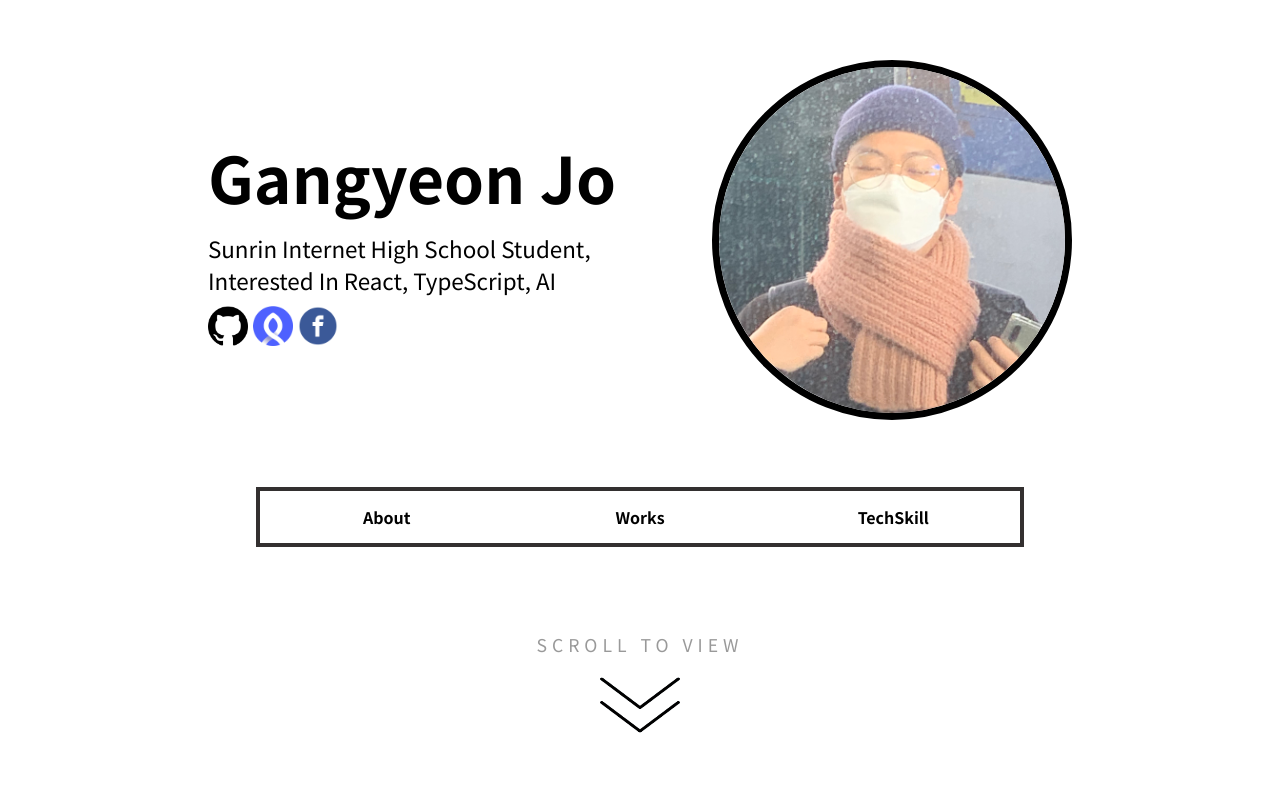
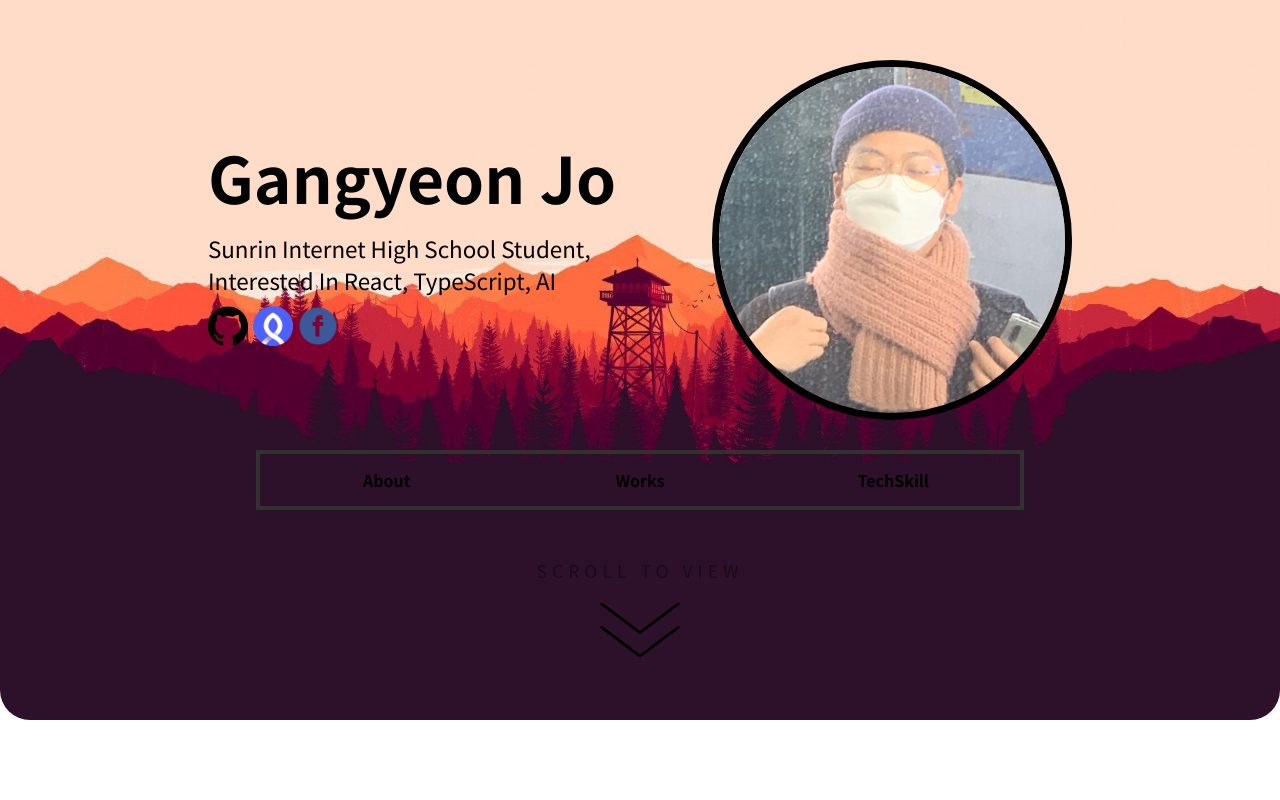
Before and after one commit to GangbacOl/portfolio-page, a Next.js app: page / in a window 1280 px wide. Shown: the top 800 px of the page. Built offline with nearby package versions, Linux system fonts and the light colour scheme.

Commit message:
Update: delete moving scrollbar logic, add random background image logic

```diff
--- a/pages/index.js
+++ b/pages/index.js
@@ -1,9 +1,10 @@
 import { useState, useEffect } from 'react';
-import styled from 'styled-components';
+import styled, { css } from 'styled-components';
 
 import MainHeader from '../components/MainHeader';
 import MainNav from '../components/MainNav';
 import MainBottom from '../components/MainBottom';
+import AboutHeader from '../components/AboutHeader';
 import AboutLeft from '../components/AboutLeft';
 import AboutRight from '../components/AboutRight';
 import WorkList from '../components/WorkList';
@@ -11,25 +12,18 @@ import TechList from '../components/TechList';
 import Footer from '../components/Footer';
 
 export default function Home() {
-    const [isMovedScroll, setIsMovedScroll] = useState(false);
+    const [backgroundNumber, setBackgroundNumber] = useState(0);
 
-    const handleClick = () => window.scrollTo({ top: 0, left: 0, behavior: 'smooth' });
-
-    useEffect(() => {
-        window.addEventListener('scroll', () => {
-            if (window.scrollY > 1192) setIsMovedScroll(true);
-            else setIsMovedScroll(false);
-        });
-    }, []);
+    useEffect(() => setBackgroundNumber(Math.floor(Math.random() * 7) + 1), []);
     return (
         <Container>
-            <ScrollTopImage src="/images/uparrow.png" onClick={handleClick} isMovedScroll={isMovedScroll} />
-            <Main>
+            <Main backgroundNumber={backgroundNumber}>
                 <MainHeader />
                 <MainNav />
                 <MainBottom />
             </Main>
             <About>
+                <AboutHeader />
                 <AboutLeft />
                 <AboutRight />
             </About>
@@ -48,12 +42,27 @@ const Container = styled.div`
     width: 100%;
 `;
 const Main = styled.div`
+    position: relative;
     width: 100%;
-    height: 100vh;
+    height: 90vh;
     display: flex;
     flex-direction: column;
     justify-content: space-between;
     margin-bottom: 100px;
+    ${(props) =>
+        props.backgroundNumber === 0
+            ? null
+            : css`
+                  background-image: url('/images/background/background${(props) =>
+                      props.backgroundNumber}.jpg');
+              `}
+    background-size: cover;
+    background-repeat: no-repeat;
+    background-position: center;
+    background-attachment: fixed;
+    border-bottom-left-radius: 30px;
+    border-bottom-right-radius: 30px;
+    transition: background-image 0.5s;
 `;
 const About = styled.div`
     width: 100%;
@@ -72,18 +81,3 @@ const TechSkill = styled.div`
     width: 100%;
     margin-bottom: 100px;
 `;
-const ScrollTopImage = styled.img`
-    width: 40px;
-    height: 40px;
-    position: fixed;
-    top: 100px;
-    right: 50px;
-    opacity: ${(props) => (props.isMovedScroll ? 1 : 0)};
-    border-radius: 100%;
-    border: 2px solid black;
-    padding: 5px;
-    transition: all 0.2s;
-    &:hover {
-        transform: scale(1.1);
-    }
-`;
```
